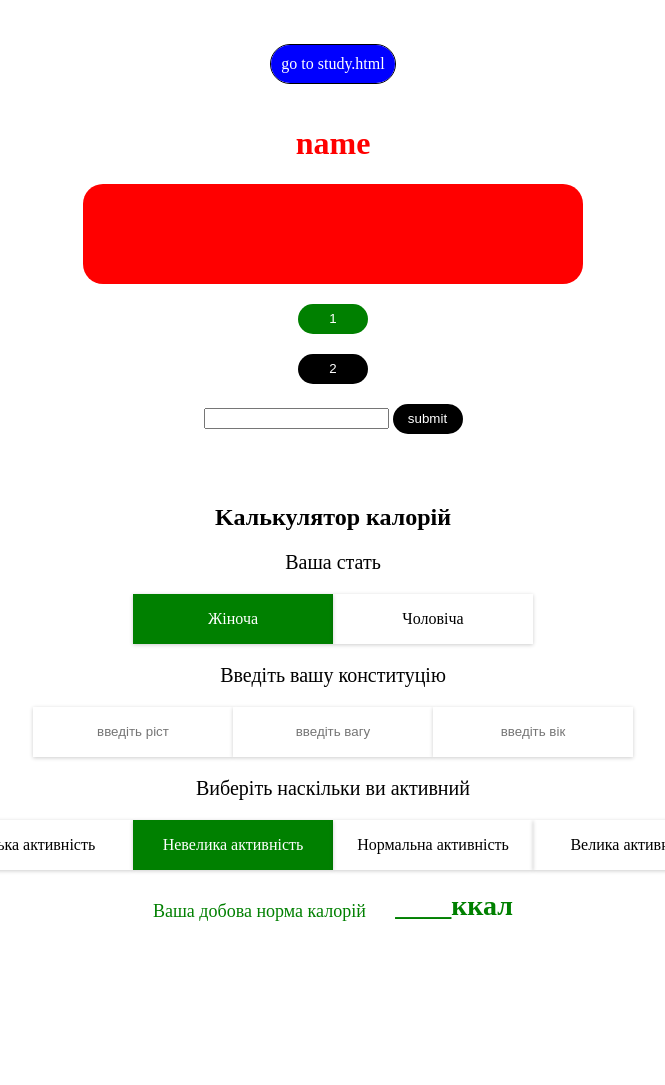
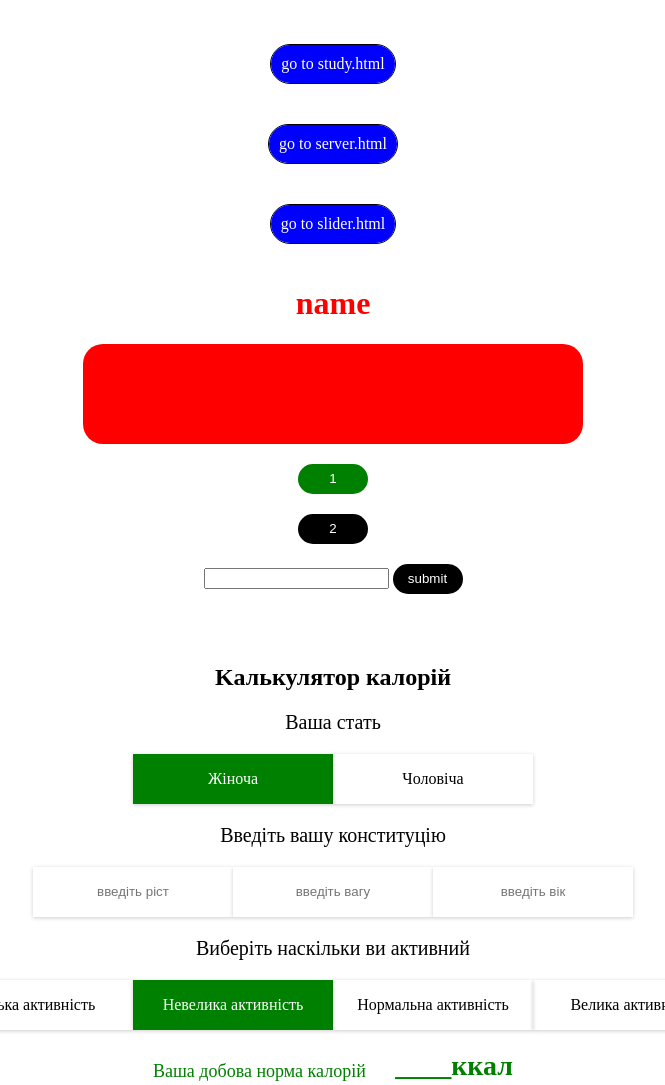
Before and after one commit to AndriyMegeden/JavaScript-Study, a website: page index.html in a window 1280 px wide. Shown: the whole page, without its empty margins (307-972 px from the left). Before the commit the page ends 946 px from the top, so only its background shows below. Drawn offline with Linux system fonts and the light colour scheme.

Commit message:
add buttons

```diff
--- a/index.html
+++ b/index.html
@@ -12,6 +12,18 @@
       class="link-button"
     >
       <span>go to study.html</span>
+    </div>
+    <div
+      onclick="window.location.href= 'https://java-script-study-eta.vercel.app/server.html'"
+      class="link-button"
+    >
+      <span>go to server.html</span>
+    </div>
+    <div
+      onclick="window.location.href= 'https://java-script-study-eta.vercel.app/slider.html'"
+      class="link-button"
+    >
+      <span>go to slider.html</span>
     </div>
     <h1>name</h1>
     <div class="box" id="box"></div>
```
